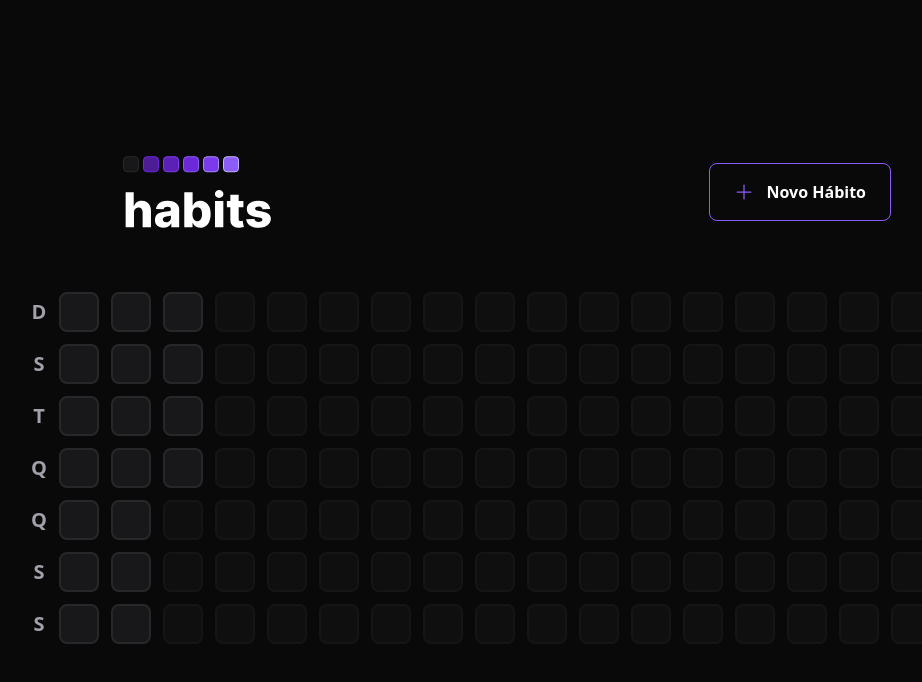
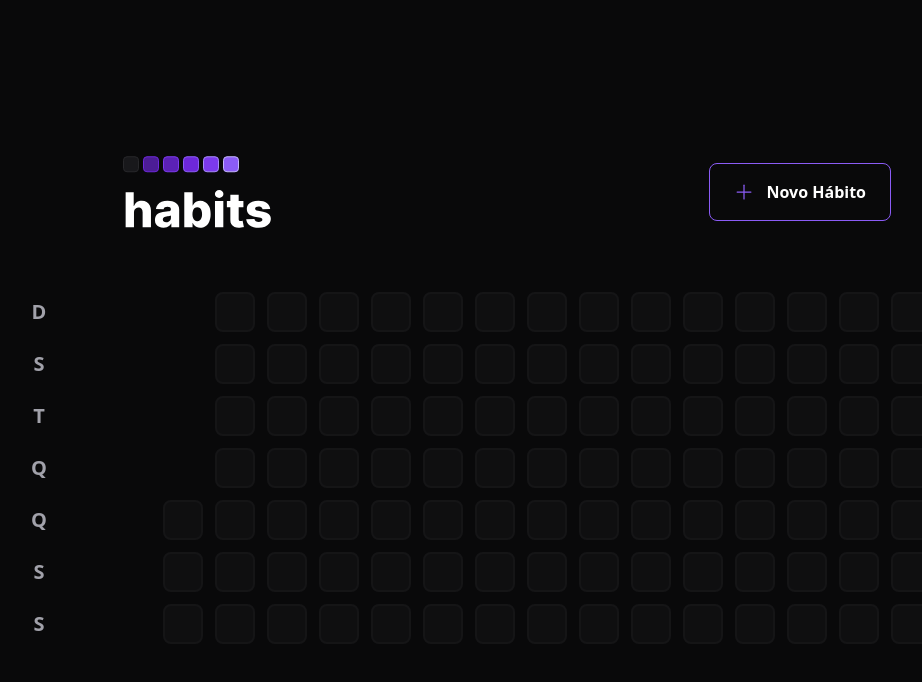
Before and after one commit to gomessgbr/NLW-Habits-FrontEnd-Web, a React (Vite) app: page / in a window 1280 px wide. Shown: the top 682 px of the page, without its empty margins (133-1055 px from the left). Built offline with nearby package versions, Linux system fonts and the light colour scheme.

Commit message:
feat: Popover

```diff
--- a/src/components/HabitDay.tsx
+++ b/src/components/HabitDay.tsx
@@ -1,5 +1,40 @@
-export function HabitDay() {
+import * as Popover from "@radix-ui/react-popover";
+import clsx from "clsx";
+import { ProgressBar } from "./ProgressBar";
+
+interface HabitDayProps {
+  completed: number;
+  amount: number;
+}
+
+export function HabitDay({ completed, amount }: HabitDayProps) {
+  const completedPercentage=  Math.round((completed/amount)*100)
   return (
-    <div className="w-10 h-10  bg-zinc-900 border-2 border-zinc-800 rounded-lg"></div>
+    <Popover.Root>
+      <Popover.Trigger
+      className={clsx('w-10 h-10 rounded-lg', {
+        'bg-zinc-900 border-2 border-zinc-800' : completedPercentage === 0 ,
+        'bg-violet-900 border-violet-700' : completedPercentage > 0 && completedPercentage < 20,
+        'bg-violet-800 border-violet-600' : completedPercentage>= 20 && completedPercentage < 40,
+        'bg-violet-700 border-violet-500' : completedPercentage>= 40 && completedPercentage < 60,
+        'bg-violet-600 border-violet-500' : completedPercentage>= 60 && completedPercentage < 80,
+        'bg-violet-300 border-violet-300' : completedPercentage>= 80,
+      })}
+
+
+      />
+      <Popover.Portal>
+        <Popover.Content className="min-w-[320px] p-6 rounded-2xl bg-zinc-900 flex flex-col ">
+          <span className="font-semi-bold text-zinc-400">Terça-feira</span>
+          <span className="mt-1 font-extrabold leading-tight text-3xl">
+            17/01
+          </span>
+
+          <ProgressBar progress={completedPercentage} />
+
+          <Popover.Arrow height={8} width={16} className="fill-zinc-900 " />
+        </Popover.Content>
+      </Popover.Portal>
+    </Popover.Root>
   );
 }
```
